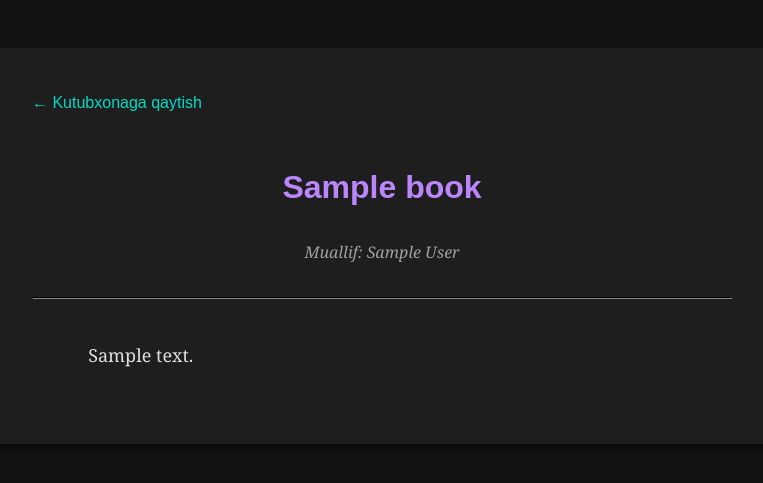
After one commit to homidjonovtemurbek0205-del/aqlli-kutubxona, a Flask app: template templates/read.html in a window 1280 px wide. The commit adds this page. Shown: the top 483 px of the page, without its empty margins (258-1021 px from the left). Run offline with Flask 3, Linux system fonts and the light colour scheme; the template is opened without the code that fills it: most values are stand-ins (such as "Sample title", 1, 10 or a date in 2020); parts of the project's set-up code (start-up, migrations or seed data) failed here and were passed over.

Commit message:
Fix: clean read book link placement

```diff
--- a/app.py
+++ b/app.py
@@ -227,3 +227,13 @@ if __name__ == '__main__':
         init_db() # Ma'lumotlar bazasini noldan qurish funksiyasi
 
     app.run(debug=True)
+
+# app.py eng pastiga qo'shing
+@app.route('/read/<int:book_id>')
+def read_book(book_id):
+    conn = get_db_connection()
+    book = conn.execute('SELECT * FROM books WHERE id = ?', (book_id,)).fetchone()
+    conn.close()
+    if book is None:
+        return "Kitob topilmadi", 404
+    return render_template('read.html', book=book)
--- a/templates/admin.html
+++ b/templates/admin.html
@@ -25,6 +25,8 @@
         <!-- Kitob qo'shish formasi -->
         <form method="POST">
             <h2>Yangi kitob qo'shish</h2>
+            <!-- admin.html ichidagi formaga qo'shing -->
+            <textarea name="content" placeholder="Kitobning TO'LIQ matnini (hamma boblarini) shu yerga joylashtiring..." rows="10" required></textarea>
             <input type="text" name="title" placeholder="Kitob nomi" required>
             <input type="text" name="author" placeholder="Muallif" required>
             <input type="text" name="genre" placeholder="Janri (masalan: Roman, Tarixiy)">
--- a/templates/index.html
+++ b/templates/index.html
@@ -564,6 +564,9 @@
                     {% for book in books %}
                         <div class="book-card">
                             <!-- Ovozli o'qish tugmasi -->
+                            <a href="/read/{{ book.id }}" style="display:inline-block; background:#03dac6; color:#121212; padding:10px 15px; border-radius:4px; text-decoration:none; font-weight:bold; margin-top:10px; margin-left:10px;">📖 Kitobni o'qish</a>
+
+
                         <button class="btn-read" onclick="readAloud('{{ book.title }}. {{ book.description }}')">
                             🎧 Kitobni tinglash
                         </button>
--- /dev/null
+++ b/templates/read.html
@@ -0,0 +1,28 @@
+<!DOCTYPE html>
+<html lang="uz">
+<head>
+    <meta charset="UTF-8">
+    <title>{{ book.title }} - Onlayn O'qish</title>
+    <style>
+        body { background: #121212; color: #e0e0e0; font-family: 'Georgia', serif; line-height: 1.8; padding: 40px; }
+        .reader-container { max-width: 700px; margin: 0 auto; background: #1e1e1e; padding: 40px; border-radius: 8px; box-shadow: 0 4px 10px rgba(0,0,0,0.5); }
+        h1 { color: #bb86fc; font-family: sans-serif; text-align: center; }
+        .author { text-align: center; font-style: italic; color: #a0a0a0; margin-bottom: 30px; }
+        .book-text { font-size: 18px; white-space: pre-wrap; text-align: justify; }
+        .back-btn { display: inline-block; margin-bottom: 20px; color: #03dac6; text-decoration: none; font-family: sans-serif; }
+    </style>
+</head>
+<body>
+    <div class="reader-container">
+        <a href="/" class="back-btn">← Kutubxonaga qaytish</a>
+        <h1>{{ book.title }}</h1>
+        <div class="author">Muallif: {{ book.author }}</div>
+        <hr style="border-color: #333;">
+
+        <!-- Haqiqiy to'liq matn shu yerda chiqadi -->
+        <div class="book-text">
+            {{ book.content }}
+        </div>
+    </div>
+</body>
+</html>
```
Also changed, not shown: db_setup.py (+10 -7 lines).
